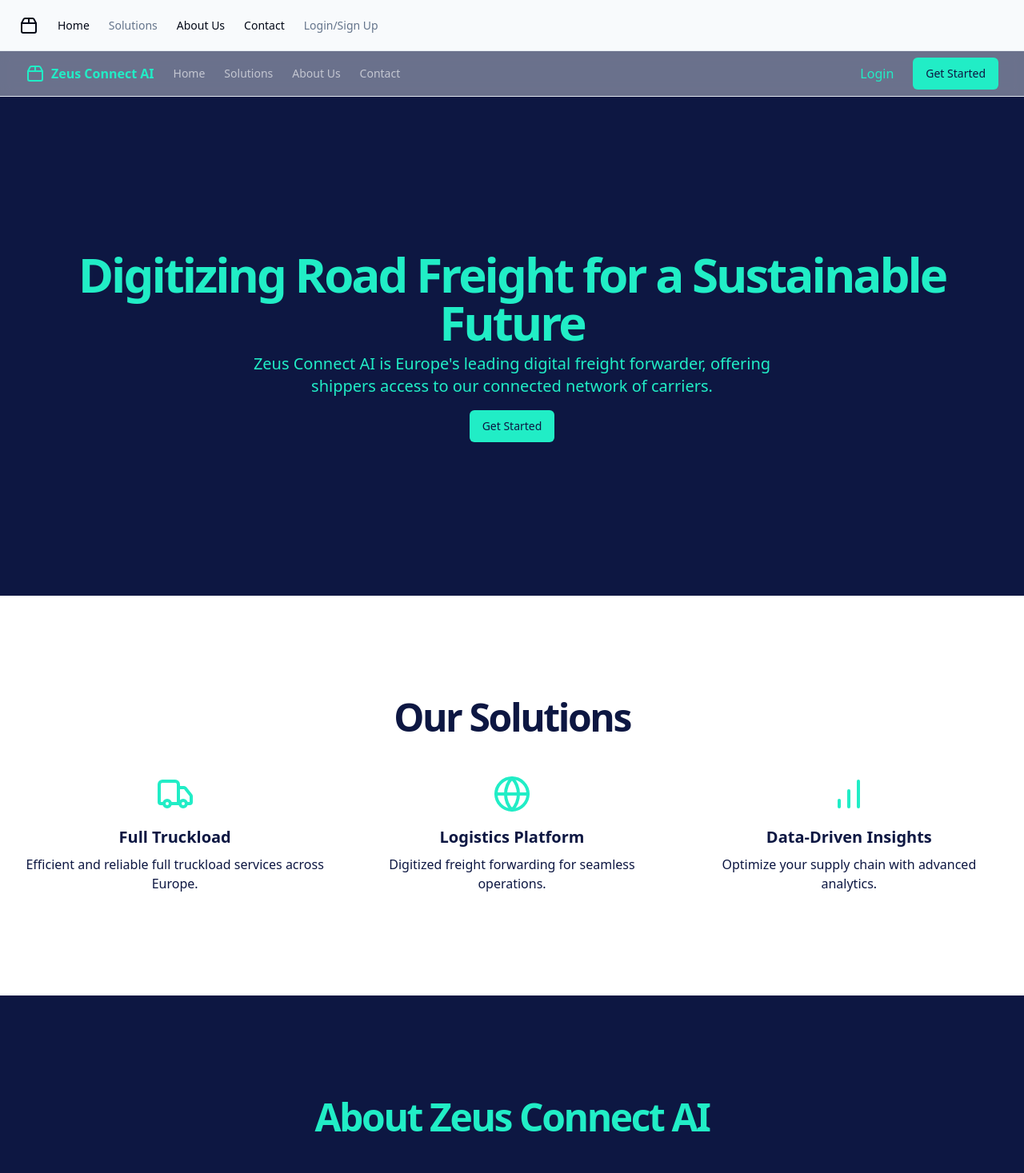
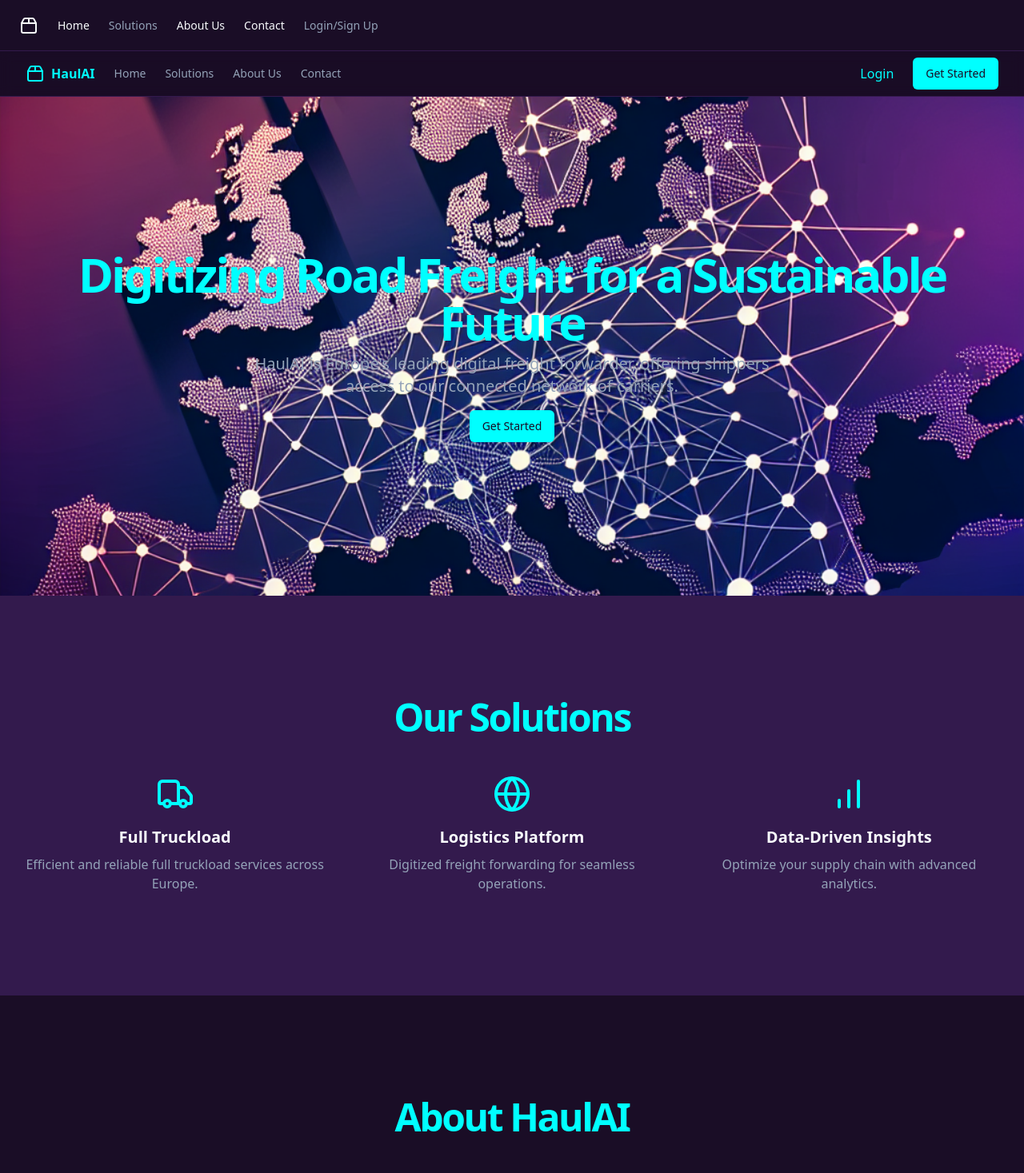
Before and after one commit to GPT-Engineer-App/build-me-a-website, a React (Vite) app: page / in a window 1280 px wide. Shown: the top 1467 px of the page at 80% size. Built offline with nearby package versions, Linux system fonts and the light colour scheme; grey boxes are pictures that could not be loaded.

Commit message:
Update website theme to match new design

```diff
--- a/src/index.css
+++ b/src/index.css
@@ -4,65 +4,35 @@
 
 @layer base {
   :root {
-    --background: 210 40% 98%;
-    --foreground: 222.2 84% 4.9%;
-
-    --card: 0 0% 100%;
-    --card-foreground: 222.2 84% 4.9%;
-
-    --popover: 0 0% 100%;
-    --popover-foreground: 222.2 84% 4.9%;
-
-    --primary: 221 83% 53%;
-    --primary-foreground: 210 40% 98%;
-
-    --secondary: 210 40% 96.1%;
-    --secondary-foreground: 222.2 47.4% 11.2%;
-
-    --muted: 210 40% 96.1%;
-    --muted-foreground: 215.4 16.3% 46.9%;
-
-    --accent: 210 40% 96.1%;
-    --accent-foreground: 222.2 47.4% 11.2%;
-
-    --destructive: 0 84.2% 60.2%;
-    --destructive-foreground: 210 40% 98%;
-
-    --border: 214.3 31.8% 91.4%;
-    --input: 214.3 31.8% 91.4%;
-    --ring: 221 83% 53%;
-
-    --radius: 0.5rem;
-  }
-
-  .dark {
-    --background: 222.2 84% 4.9%;
+    --background: 270 50% 10%;
     --foreground: 210 40% 98%;
 
-    --card: 222.2 84% 4.9%;
+    --card: 270 50% 15%;
     --card-foreground: 210 40% 98%;
 
-    --popover: 222.2 84% 4.9%;
+    --popover: 270 50% 15%;
     --popover-foreground: 210 40% 98%;
 
-    --primary: 217.2 91.2% 59.8%;
-    --primary-foreground: 222.2 47.4% 11.2%;
+    --primary: 180 100% 50%;
+    --primary-foreground: 270 50% 10%;
 
-    --secondary: 217.2 32.6% 17.5%;
+    --secondary: 270 50% 20%;
     --secondary-foreground: 210 40% 98%;
 
-    --muted: 217.2 32.6% 17.5%;
+    --muted: 270 50% 20%;
     --muted-foreground: 215 20.2% 65.1%;
 
-    --accent: 217.2 32.6% 17.5%;
+    --accent: 270 50% 20%;
     --accent-foreground: 210 40% 98%;
 
     --destructive: 0 62.8% 30.6%;
     --destructive-foreground: 210 40% 98%;
 
-    --border: 217.2 32.6% 17.5%;
-    --input: 217.2 32.6% 17.5%;
-    --ring: 224.3 76.3% 48%;
+    --border: 270 50% 20%;
+    --input: 270 50% 20%;
+    --ring: 180 100% 50%;
+
+    --radius: 0.5rem;
   }
 }
 
@@ -72,5 +42,13 @@
   }
   body {
     @apply bg-background text-foreground;
+    font-feature-settings: "rlig" 1, "calt" 1;
   }
 }
+
+.network-background {
+  background-image: url('/network-background.png');
+  background-size: cover;
+  background-position: center;
+  background-repeat: no-repeat;
+}
--- a/src/pages/Auth.jsx
+++ b/src/pages/Auth.jsx
@@ -15,10 +15,10 @@ const Auth = () => {
   };
 
   return (
-    <div className="flex items-center justify-center min-h-screen bg-[#0D1742]">
+    <div className="flex items-center justify-center min-h-screen bg-background">
       <Card className="w-[350px]">
         <CardHeader>
-          <CardTitle>Zeus Connect AI</CardTitle>
+          <CardTitle>HaulAI</CardTitle>
           <CardDescription>Login or create an account</CardDescription>
         </CardHeader>
         <CardContent>
@@ -44,7 +44,7 @@ const Auth = () => {
                     onChange={(e) => setPassword(e.target.value)}
                     required
                   />
-                  <Button type="submit" className="w-full">Login</Button>
+                  <Button type="submit" className="w-full bg-primary text-primary-foreground hover:bg-primary/90">Login</Button>
                 </div>
               </form>
             </TabsContent>
@@ -65,14 +65,14 @@ const Auth = () => {
                     onChange={(e) => setPassword(e.target.value)}
                     required
                   />
-                  <Button type="submit" className="w-full">Sign Up</Button>
+                  <Button type="submit" className="w-full bg-primary text-primary-foreground hover:bg-primary/90">Sign Up</Button>
                 </div>
               </form>
             </TabsContent>
           </Tabs>
         </CardContent>
         <CardFooter className="flex justify-center">
-          <p className="text-sm text-gray-500">
+          <p className="text-sm text-muted-foreground">
             By continuing, you agree to our Terms of Service and Privacy Policy.
           </p>
         </CardFooter>
--- a/src/pages/Features.jsx
+++ b/src/pages/Features.jsx
@@ -4,53 +4,53 @@ import { Truck, Globe, BarChart, Users, Shield, Zap } from 'lucide-react';
 
 const Features = () => {
   return (
-    <div className="w-full min-h-screen bg-[#0D1742] text-white p-4">
-      <h1 className="text-3xl font-bold text-[#21edc6] mb-8">Zeus Connect AI Solutions</h1>
+    <div className="w-full min-h-screen bg-background text-foreground p-4">
+      <h1 className="text-3xl font-bold text-primary mb-8">HaulAI Solutions</h1>
 
       <div className="grid grid-cols-1 md:grid-cols-2 gap-8 mb-12">
-        <div className="bg-white/10 p-6 rounded-lg">
-          <Truck className="h-12 w-12 mb-4 text-[#21edc6]" />
+        <div className="bg-secondary p-6 rounded-lg">
+          <Truck className="h-12 w-12 mb-4 text-primary" />
           <h2 className="text-2xl font-bold mb-4">Full Truckload</h2>
           <p className="mb-4">Efficient and reliable full truckload services across Europe, optimized for your supply chain needs.</p>
-          <Button className="bg-[#21edc6] text-[#0D1742] hover:bg-[#1bd6b1]">Learn More</Button>
+          <Button className="bg-primary text-primary-foreground hover:bg-primary/90">Learn More</Button>
         </div>
-        <div className="bg-white/10 p-6 rounded-lg">
-          <Globe className="h-12 w-12 mb-4 text-[#21edc6]" />
+        <div className="bg-secondary p-6 rounded-lg">
+          <Globe className="h-12 w-12 mb-4 text-primary" />
           <h2 className="text-2xl font-bold mb-4">Logistics Platform</h2>
           <p className="mb-4">Our digital platform connects shippers and carriers, streamlining operations and increasing transparency.</p>
-          <Button className="bg-[#21edc6] text-[#0D1742] hover:bg-[#1bd6b1]">Explore Platform</Button>
+          <Button className="bg-primary text-primary-foreground hover:bg-primary/90">Explore Platform</Button>
         </div>
       </div>
 
-      <h2 className="text-2xl font-bold text-[#21edc6] mb-6">Why Choose Zeus Connect AI?</h2>
+      <h2 className="text-2xl font-bold text-primary mb-6">Why Choose HaulAI?</h2>
       <div className="grid grid-cols-1 md:grid-cols-3 gap-6 mb-12">
         <div className="flex flex-col items-center text-center">
-          <BarChart className="h-12 w-12 mb-4 text-[#21edc6]" />
+          <BarChart className="h-12 w-12 mb-4 text-primary" />
           <h3 className="text-xl font-bold mb-2">Data-Driven Insights</h3>
-          <p>Leverage advanced analytics to optimize your supply chain and make informed decisions.</p>
+          <p className="text-muted-foreground">Leverage advanced analytics to optimize your supply chain and make informed decisions.</p>
         </div>
         <div className="flex flex-col items-center text-center">
-          <Users className="h-12 w-12 mb-4 text-[#21edc6]" />
+          <Users className="h-12 w-12 mb-4 text-primary" />
           <h3 className="text-xl font-bold mb-2">Vast Carrier Network</h3>
-          <p>Access our extensive network of vetted carriers across Europe for reliable transportation.</p>
+          <p className="text-muted-foreground">Access our extensive network of vetted carriers across Europe for reliable transportation.</p>
         </div>
         <div className="flex flex-col items-center text-center">
-          <Shield className="h-12 w-12 mb-4 text-[#21edc6]" />
+          <Shield className="h-12 w-12 mb-4 text-primary" />
           <h3 className="text-xl font-bold mb-2">Sustainability Focus</h3>
-          <p>Reduce your carbon footprint with our eco-friendly logistics solutions and practices.</p>
+          <p className="text-muted-foreground">Reduce your carbon footprint with our eco-friendly logistics solutions and practices.</p>
         </div>
       </div>
 
-      <div className="bg-white/10 p-6 rounded-lg mb-12">
-        <h2 className="text-2xl font-bold text-[#21edc6] mb-4">Custom Solutions</h2>
+      <div className="bg-secondary p-6 rounded-lg mb-12">
+        <h2 className="text-2xl font-bold text-primary mb-4">Custom Solutions</h2>
         <p className="mb-4">We understand that every business has unique logistics needs. Our team of experts is ready to create tailored solutions that address your specific challenges and goals.</p>
-        <Button className="bg-[#21edc6] text-[#0D1742] hover:bg-[#1bd6b1]">Contact Us for Custom Solutions</Button>
+        <Button className="bg-primary text-primary-foreground hover:bg-primary/90">Contact Us for Custom Solutions</Button>
       </div>
 
       <div className="text-center">
-        <h2 className="text-2xl font-bold text-[#21edc6] mb-4">Ready to Revolutionize Your Logistics?</h2>
-        <p className="mb-6">Join the Zeus Connect AI network and experience the future of freight forwarding today.</p>
-        <Button className="bg-[#21edc6] text-[#0D1742] hover:bg-[#1bd6b1]">Get Started Now</Button>
+        <h2 className="text-2xl font-bold text-primary mb-4">Ready to Revolutionize Your Logistics?</h2>
+        <p className="mb-6">Join the HaulAI network and experience the future of freight forwarding today.</p>
+        <Button className="bg-primary text-primary-foreground hover:bg-primary/90">Get Started Now</Button>
       </div>
     </div>
   );
--- a/src/pages/Index.jsx
+++ b/src/pages/Index.jsx
@@ -6,101 +6,101 @@ import { Link } from "react-router-dom";
 
 const Index = () => {
   return (
-    <div className="flex flex-col min-h-screen">
+    <div className="flex flex-col min-h-screen bg-background text-foreground">
       {/* Header */}
-      <header className="sticky top-0 z-50 w-full border-b bg-[#0D1742]/95 backdrop-blur supports-[backdrop-filter]:bg-[#0D1742]/60">
+      <header className="sticky top-0 z-50 w-full border-b bg-background/95 backdrop-blur supports-[backdrop-filter]:bg-background/60">
         <div className="container flex h-14 items-center">
           <div className="mr-4 hidden md:flex">
             <a className="mr-6 flex items-center space-x-2" href="/">
-              <Package2 className="h-6 w-6 text-[#21edc6]" />
-              <span className="hidden font-bold sm:inline-block text-[#21edc6]">
-                Zeus Connect AI
+              <Package2 className="h-6 w-6 text-primary" />
+              <span className="hidden font-bold sm:inline-block text-primary">
+                HaulAI
               </span>
             </a>
             <nav className="flex items-center space-x-6 text-sm font-medium">
-              <Link to="/" className="transition-colors hover:text-[#21edc6] text-white/60">Home</Link>
-              <Link to="/features" className="transition-colors hover:text-[#21edc6] text-white/60">Solutions</Link>
-              <a href="#about" className="transition-colors hover:text-[#21edc6] text-white/60">About Us</a>
-              <a href="#contact" className="transition-colors hover:text-[#21edc6] text-white/60">Contact</a>
+              <Link to="/" className="transition-colors hover:text-primary text-muted-foreground">Home</Link>
+              <Link to="/features" className="transition-colors hover:text-primary text-muted-foreground">Solutions</Link>
+              <a href="#about" className="transition-colors hover:text-primary text-muted-foreground">About Us</a>
+              <a href="#contact" className="transition-colors hover:text-primary text-muted-foreground">Contact</a>
             </nav>
           </div>
           <div className="flex flex-1 items-center justify-between space-x-2 md:justify-end">
-            <Button variant="ghost" className="text-base text-[#21edc6]">Login</Button>
-            <Button className="bg-[#21edc6] hover:bg-[#1bd6b1] text-[#0D1742]">Get Started</Button>
+            <Button variant="ghost" className="text-base text-primary">Login</Button>
+            <Button className="bg-primary text-primary-foreground hover:bg-primary/90">Get Started</Button>
           </div>
         </div>
       </header>
 
       {/* Hero Section */}
-      <section className="w-full py-12 md:py-24 lg:py-32 xl:py-48 bg-[#0D1742]">
+      <section className="w-full py-12 md:py-24 lg:py-32 xl:py-48 network-background">
         <div className="container px-4 md:px-6">
           <div className="flex flex-col items-center space-y-4 text-center">
             <div className="space-y-2">
-              <h1 className="text-3xl font-bold tracking-tighter sm:text-4xl md:text-5xl lg:text-6xl/none text-[#21edc6]">
+              <h1 className="text-3xl font-bold tracking-tighter sm:text-4xl md:text-5xl lg:text-6xl/none text-primary">
                 Digitizing Road Freight for a Sustainable Future
               </h1>
-              <p className="mx-auto max-w-[700px] text-[#21edc6] md:text-xl">
-                Zeus Connect AI is Europe's leading digital freight forwarder, offering shippers access to our connected network of carriers.
+              <p className="mx-auto max-w-[700px] text-muted-foreground md:text-xl">
+                HaulAI is Europe's leading digital freight forwarder, offering shippers access to our connected network of carriers.
               </p>
             </div>
             <div className="space-x-4">
-              <Button className="bg-[#21edc6] hover:bg-[#1bd6b1] text-[#0D1742]">Get Started</Button>
+              <Button className="bg-primary text-primary-foreground hover:bg-primary/90">Get Started</Button>
             </div>
           </div>
         </div>
       </section>
 
       {/* Solutions Section */}
-      <section id="solutions" className="w-full py-12 md:py-24 lg:py-32 bg-white">
+      <section id="solutions" className="w-full py-12 md:py-24 lg:py-32 bg-secondary">
         <div className="container px-4 md:px-6">
-          <h2 className="text-3xl font-bold tracking-tighter sm:text-5xl text-center mb-12 text-[#0D1742]">Our Solutions</h2>
+          <h2 className="text-3xl font-bold tracking-tighter sm:text-5xl text-center mb-12 text-primary">Our Solutions</h2>
           <div className="grid grid-cols-1 md:grid-cols-3 gap-8">
             <div className="flex flex-col items-center text-center">
-              <Truck className="h-12 w-12 mb-4 text-[#21edc6]" />
-              <h3 className="text-xl font-bold mb-2 text-[#0D1742]">Full Truckload</h3>
-              <p className="text-[#0D1742]">Efficient and reliable full truckload services across Europe.</p>
+              <Truck className="h-12 w-12 mb-4 text-primary" />
+              <h3 className="text-xl font-bold mb-2 text-foreground">Full Truckload</h3>
+              <p className="text-muted-foreground">Efficient and reliable full truckload services across Europe.</p>
             </div>
             <div className="flex flex-col items-center text-center">
-              <Globe className="h-12 w-12 mb-4 text-[#21edc6]" />
-              <h3 className="text-xl font-bold mb-2 text-[#0D1742]">Logistics Platform</h3>
-              <p className="text-[#0D1742]">Digitized freight forwarding for seamless operations.</p>
+              <Globe className="h-12 w-12 mb-4 text-primary" />
+              <h3 className="text-xl font-bold mb-2 text-foreground">Logistics Platform</h3>
+              <p className="text-muted-foreground">Digitized freight forwarding for seamless operations.</p>
             </div>
             <div className="flex flex-col items-center text-center">
-              <BarChart className="h-12 w-12 mb-4 text-[#21edc6]" />
-              <h3 className="text-xl font-bold mb-2 text-[#0D1742]">Data-Driven Insights</h3>
-              <p className="text-[#0D1742]">Optimize your supply chain with advanced analytics.</p>
+              <BarChart className="h-12 w-12 mb-4 text-primary" />
+              <h3 className="text-xl font-bold mb-2 text-foreground">Data-Driven Insights</h3>
+              <p className="text-muted-foreground">Optimize your supply chain with advanced analytics.</p>
             </div>
           </div>
         </div>
       </section>
 
       {/* About Us Section */}
-      <section id="about" className="w-full py-12 md:py-24 lg:py-32 bg-[#0D1742]">
+      <section id="about" className="w-full py-12 md:py-24 lg:py-32 bg-background">
         <div className="container px-4 md:px-6">
-          <h2 className="text-3xl font-bold tracking-tighter sm:text-5xl text-center mb-12 text-[#21edc6]">About Zeus Connect AI</h2>
+          <h2 className="text-3xl font-bold tracking-tighter sm:text-5xl text-center mb-12 text-primary">About HaulAI</h2>
           <div className="grid grid-cols-1 md:grid-cols-2 gap-8 items-center">
             <div>
-              <p className="text-lg text-white mb-4">Zeus Connect AI is revolutionizing the European road freight industry through digitalization and sustainability.</p>
-              <p className="text-lg text-white mb-4">Our mission is to create a more efficient and environmentally friendly logistics ecosystem.</p>
-              <p className="text-lg text-white">With a vast network of carriers and cutting-edge technology, we're shaping the future of freight forwarding.</p>
+              <p className="text-lg text-foreground mb-4">HaulAI is revolutionizing the European road freight industry through digitalization and sustainability.</p>
+              <p className="text-lg text-foreground mb-4">Our mission is to create a more efficient and environmentally friendly logistics ecosystem.</p>
+              <p className="text-lg text-foreground">With a vast network of carriers and cutting-edge technology, we're shaping the future of freight forwarding.</p>
             </div>
             <div className="flex justify-center">
-              <img src="/path-to-your-image.jpg" alt="Zeus Connect AI Team" className="rounded-lg shadow-lg" />
+              <img src="/path-to-your-image.jpg" alt="HaulAI Team" className="rounded-lg shadow-lg" />
             </div>
           </div>
         </div>
       </section>
 
       {/* Testimonials Section */}
-      <section className="w-full py-12 md:py-24 lg:py-32 bg-white">
+      <section className="w-full py-12 md:py-24 lg:py-32 bg-secondary">
         <div className="container px-4 md:px-6">
-          <h2 className="text-3xl font-bold tracking-tighter sm:text-5xl text-center mb-12 text-[#0D1742]">What Our Clients Say</h2>
+          <h2 className="text-3xl font-bold tracking-tighter sm:text-5xl text-center mb-12 text-primary">What Our Clients Say</h2>
           <div className="grid grid-cols-1 md:grid-cols-3 gap-8">
             {[1, 2, 3].map((i) => (
               <div key={i} className="flex flex-col items-center text-center">
                 <img src={`https://i.pravatar.cc/150?img=${i}`} alt={`Client ${i}`} className="w-24 h-24 rounded-full mb-4" />
-                <p className="text-lg font-medium mb-2 text-[#0D1742]">Client Name</p>
-                <p className="text-[#0D1742]">"Zeus Connect AI has transformed our logistics operations, providing unparalleled efficiency and transparency."</p>
+                <p className="text-lg font-medium mb-2 text-foreground">Client Name</p>
+                <p className="text-muted-foreground">"HaulAI has transformed our logistics operations, providing unparalleled efficiency and transparency."</p>
               </div>
             ))}
           </div>
@@ -108,15 +108,15 @@ const Index = () => {
       </section>
 
       {/* Contact Us Section */}
-      <section id="contact" className="w-full py-12 md:py-24 lg:py-32 bg-[#0D1742]">
+      <section id="contact" className="w-full py-12 md:py-24 lg:py-32 bg-background">
         <div className="container px-4 md:px-6">
-          <h2 className="text-3xl font-bold tracking-tighter sm:text-5xl text-center mb-12 text-[#21edc6]">Get in Touch</h2>
+          <h2 className="text-3xl font-bold tracking-tighter sm:text-5xl text-center mb-12 text-primary">Get in Touch</h2>
           <div className="max-w-md mx-auto">
             <form className="space-y-4">
-              <Input placeholder="Name" className="border-[#21edc6] focus:border-[#1bd6b1] bg-white text-[#0D1742]" />
-              <Input type="email" placeholder="Email" className="border-[#21edc6] focus:border-[#1bd6b1] bg-white text-[#0D1742]" />
-              <Textarea placeholder="Message" className="border-[#21edc6] focus:border-[#1bd6b1] bg-white text-[#0D1742]" />
-              <Button className="w-full bg-[#21edc6] hover:bg-[#1bd6b1] text-[#0D1742]">
+              <Input placeholder="Name" className="bg-secondary text-foreground" />
+              <Input type="email" placeholder="Email" className="bg-secondary text-foreground" />
+              <Textarea placeholder="Message" className="bg-secondary text-foreground" />
+              <Button className="w-full bg-primary text-primary-foreground hover:bg-primary/90">
                 <Send className="mr-2 h-4 w-4" /> Send Message
               </Button>
             </form>
@@ -125,39 +125,39 @@ const Index = () => {
       </section>
 
       {/* Footer */}
-      <footer className="w-full py-6 bg-[#0D1742] text-white">
+      <footer className="w-full py-6 bg-background text-foreground">
         <div className="container px-4 md:px-6">
           <div className="grid grid-cols-2 md:grid-cols-4 gap-8">
             <div>
               <h3 className="text-lg font-semibold mb-2">Quick Links</h3>
               <ul className="space-y-2">
-                <li><Link to="/" className="hover:text-[#21edc6]">Home</Link></li>
-                <li><Link to="/features" className="hover:text-[#21edc6]">Solutions</Link></li>
-                <li><a href="#about" className="hover:text-[#21edc6]">About Us</a></li>
-                <li><a href="#contact" className="hover:text-[#21edc6]">Contact</a></li>
+                <li><Link to="/" className="hover:text-primary">Home</Link></li>
+                <li><Link to="/features" className="hover:text-primary">Solutions</Link></li>
+                <li><a href="#about" className="hover:text-primary">About Us</a></li>
+                <li><a href="#contact" className="hover:text-primary">Contact</a></li>
               </ul>
             </div>
             <div>
               <h3 className="text-lg font-semibold mb-2">Legal</h3>
               <ul className="space-y-2">
-                <li><a href="#" className="hover:text-[#21edc6]">Privacy Policy</a></li>
-                <li><a href="#" className="hover:text-[#21edc6]">Terms of Service</a></li>
+                <li><a href="#" className="hover:text-primary">Privacy Policy</a></li>
+                <li><a href="#" className="hover:text-primary">Terms of Service</a></li>
               </ul>
             </div>
             <div className="col-span-2">
               <h3 className="text-lg font-semibold mb-2">Connect with Us</h3>
               <div className="flex space-x-4">
-                <a href="#" className="hover:text-[#21edc6]">
+                <a href="#" className="hover:text-primary">
                   <svg className="h-6 w-6" fill="currentColor" viewBox="0 0 24 24" aria-hidden="true">
                     <path fillRule="evenodd" d="M22 12c0-5.523-4.477-10-10-10S2 6.477 2 12c0 4.991 3.657 9.128 8.438 9.878v-6.987h-2.54V12h2.54V9.797c0-2.506 1.492-3.89 3.777-3.89 1.094 0 2.238.195 2.238.195v2.46h-1.26c-1.243 0-1.63.771-1.63 1.562V12h2.773l-.443 2.89h-2.33v6.988C18.343 21.128 22 16.991 22 12z" clipRule="evenodd" />
                   </svg>
                 </a>
-                <a href="#" className="hover:text-[#21edc6]">
+                <a href="#" className="hover:text-primary">
                   <svg className="h-6 w-6" fill="currentColor" viewBox="0 0 24 24" aria-hidden="true">
                     <path d="M8.29 20.251c7.547 0 11.675-6.253 11.675-11.675 0-.178 0-.355-.012-.53A8.348 8.348 0 0022 5.92a8.19 8.19 0 01-2.357.646 4.118 4.118 0 001.804-2.27 8.224 8.224 0 01-2.605.996 4.107 4.107 0 00-6.993 3.743 11.65 11.65 0 01-8.457-4.287 4.106 4.106 0 001.27 5.477A4.072 4.072 0 012.8 9.713v.052a4.105 4.105 0 003.292 4.022 4.095 4.095 0 01-1.853.07 4.108 4.108 0 003.834 2.85A8.233 8.233 0 012 18.407a11.616 11.616 0 006.29 1.84" />
                   </svg>
                 </a>
-                <a href="#" className="hover:text-[#21edc6]">
+                <a href="#" className="hover:text-primary">
                   <svg className="h-6 w-6" fill="currentColor" viewBox="0 0 24 24" aria-hidden="true">
                     <path fillRule="evenodd" d="M12 2C6.477 2 2 6.484 2 12.017c0 4.425 2.865 8.18 6.839 9.504.5.092.682-.217.682-.483 0-.237-.008-.868-.013-1.703-2.782.605-3.369-1.343-3.369-1.343-.454-1.158-1.11-1.466-1.11-1.466-.908-.62.069-.608.069-.608 1.003.07 1.531 1.032 1.531 1.032.892 1.53 2.341 1.088 2.91.832.092-.647.35-1.088.636-1.338-2.22-.253-4.555-1.113-4.555-4.951 0-1.093.39-1.988 1.029-2.688-.103-.253-.446-1.272.098-2.65 0 0 .84-.27 2.75 1.026A9.564 9.564 0 0112 6.844c.85.004 1.705.115 2.504.337 1.909-1.296 2.747-1.027 2.747-1.027.546 1.379.202 2.398.1 2.651.64.7 1.028 1.595 1.028 2.688 0 3.848-2.339 4.695-4.566 4.943.359.309.678.92.678 1.855 0 1.338-.012 2.419-.012 2.747 0 .268.18.58.688.482A10.019 10.019 0 0022 12.017C22 6.484 17.522 2 12 2z" clipRule="evenodd" />
                   </svg>
@@ -165,8 +165,8 @@ const Index = () => {
               </div>
             </div>
           </div>
-          <div className="mt-8 border-t border-[#21edc6] pt-8 text-center">
-            <p>&copy; 2023 Zeus Connect AI. All rights reserved.</p>
+          <div className="mt-8 border-t border-muted pt-8 text-center">
+            <p>&copy; 2023 HaulAI. All rights reserved.</p>
           </div>
         </div>
       </footer>
```
Also changed, not shown: public/network-background.png (added).
